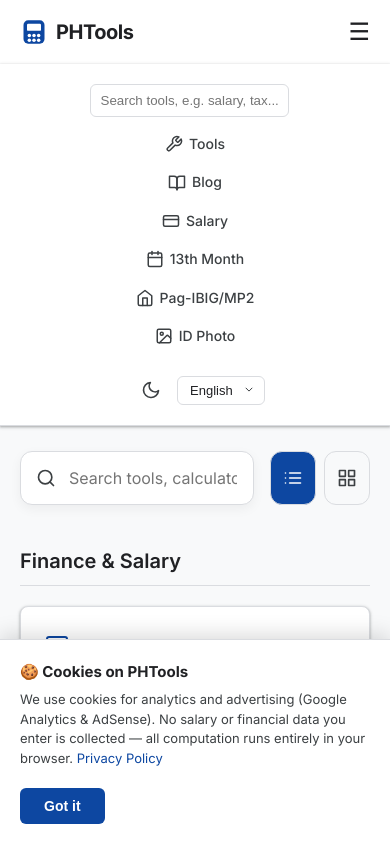
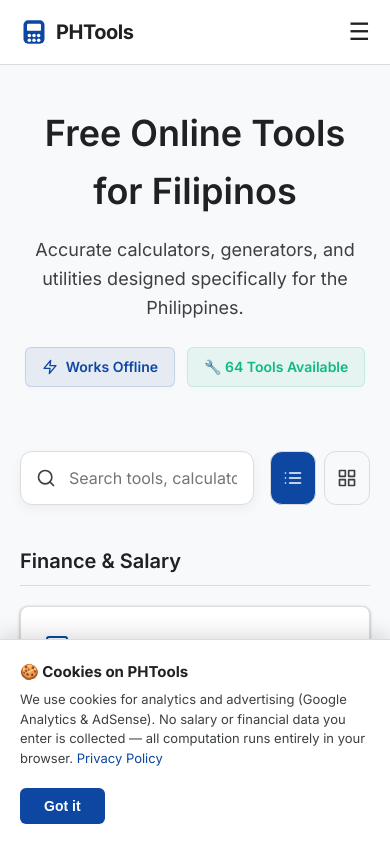
Before and after one commit to smmariquit/tools, a Next.js app: page /terms-of-use in a window 390 px wide. Shown: the top 842 px of the page. Built offline with nearby package versions, Linux system fonts and the light colour scheme; no server answers.

Commit message:
fix: remove inline display flex that overrides mobile menu visibility

```diff
--- a/src/app/[locale]/components/Navbar.tsx
+++ b/src/app/[locale]/components/Navbar.tsx
@@ -95,7 +95,6 @@
 				<nav
 					className={`main-nav ${isOpen ? "open" : ""}`}
 					style={{
-						display: "flex",
 						gap: "16px",
 						alignItems: "center",
 					}}
--- a/src/app/globals.css
+++ b/src/app/globals.css
@@ -45,7 +45,9 @@
 }
 
 body {
-	font-family: 'Inter', -apple-system, BlinkMacSystemFont, "Segoe UI", Roboto, Helvetica, Arial, sans-serif, "Apple Color Emoji", "Segoe UI Emoji";
+	font-family:
+		"Inter", -apple-system, BlinkMacSystemFont, "Segoe UI", Roboto, Helvetica,
+		Arial, sans-serif, "Apple Color Emoji", "Segoe UI Emoji";
 	background-color: var(--bg-color);
 	color: var(--text-primary);
 	line-height: 1.6;
@@ -247,6 +249,10 @@
 	display: none;
 }
 
+.main-nav {
+	display: flex;
+}
+
 @media (max-width: 900px) {
 	.mobile-menu-btn {
 		display: block;
```
